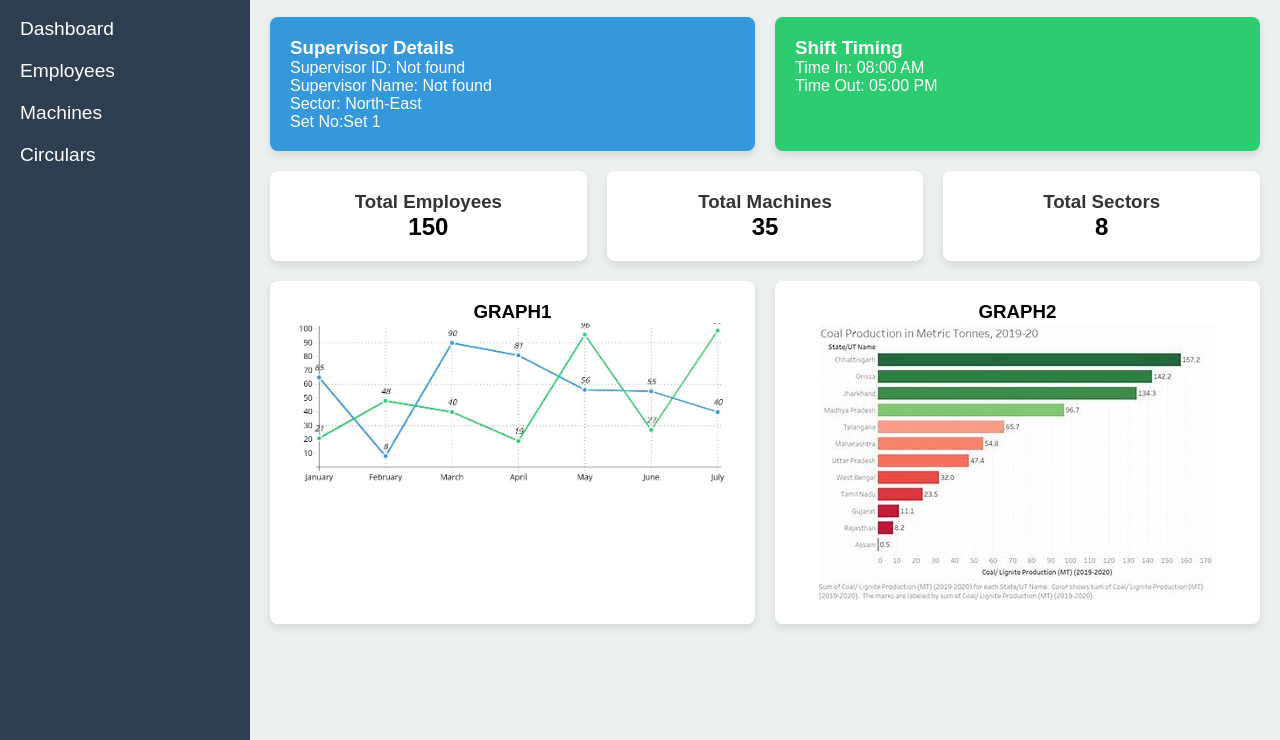
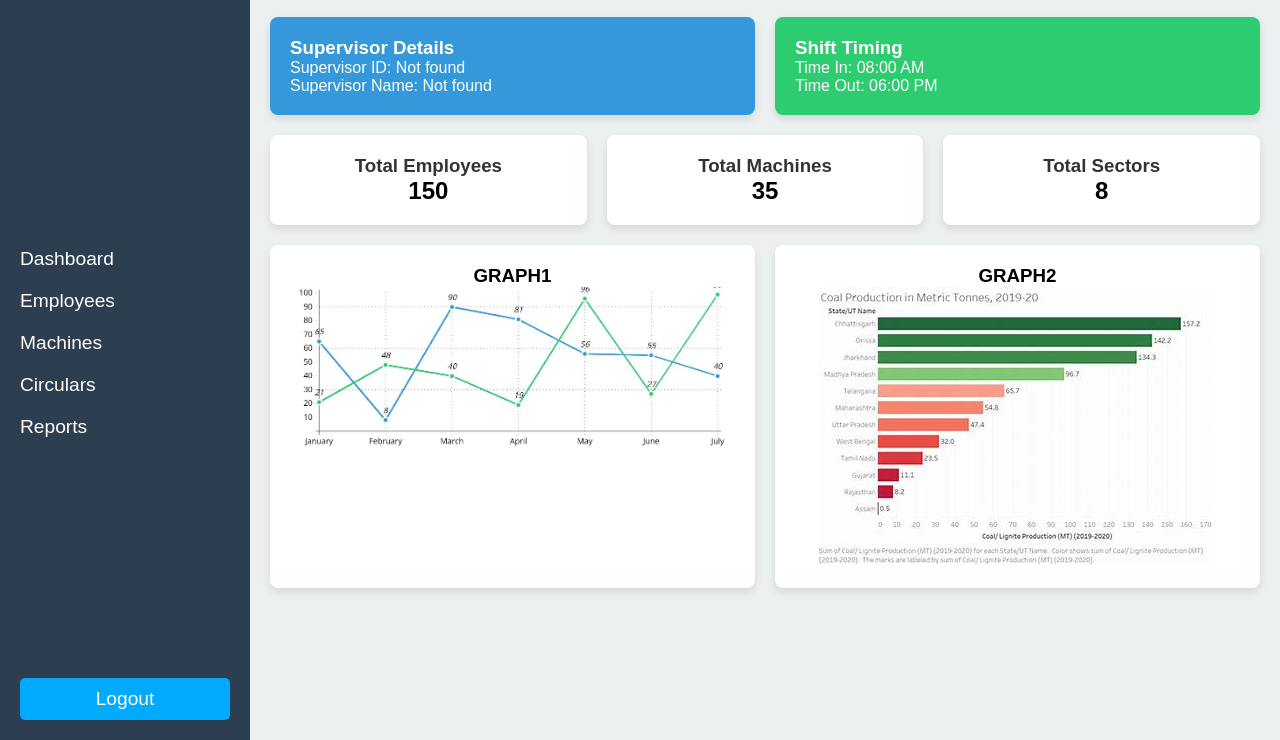
Before and after one commit to sanalsajann/hackathon, a website: page public/dashboard.html in a window 1280 px wide. Shown: the part 60-800 px from the top of the page. Drawn offline with Linux system fonts and the light colour scheme.

Commit message:
change#7

```diff
--- a/package.json
+++ b/package.json
@@ -1,6 +1,6 @@
 {
   "dependencies": {
-    "bcrypt": "^5.1.1",
+    "bcrypt": "^5.1.0",
     "express": "^4.19.2",
     "mongoose": "^8.6.1"
   }
--- a/public/dashboard.css
+++ b/public/dashboard.css
@@ -15,6 +15,9 @@
     width: 250px;
     padding: 20px;
     color: white;
+    display: flex;
+    flex-direction: column;
+    justify-content: space-between; /* This makes sure the logout button sticks at the bottom */
 }
 
 .logo {
@@ -26,6 +29,7 @@
 
 .nav-links {
     list-style: none;
+    margin-top: 10px; /* Adjust the top margin to move the navigation links down */
 }
 
 .nav-links li {
@@ -36,6 +40,23 @@
     color: white;
     text-decoration: none;
     font-size: 1.2em;
+}
+
+/* Logout Button Styles */
+.logout-btn {
+    background-color: #00aaff;
+    color: white;
+    text-align: center;
+    padding: 10px;
+    margin-top: 20px;
+    text-decoration: none;
+    font-size: 1.2em;
+    border-radius: 5px;
+    transition: background-color 0.3s ease;
+}
+
+.logout-btn:hover {
+    background-color: #00aaff;
 }
 
 .main-content {
@@ -82,6 +103,7 @@ h1 {
     background-color: #2ecc71;
     color: white;
 }
+
 /* Summary Section */
 .summary-cards {
     display: flex;
--- a/public/dashboard.html
+++ b/public/dashboard.html
@@ -15,7 +15,9 @@
                 <li><a href="employees_dashboard.html">Employees</a></li>
                 <li><a href="machine_dashboard.html">Machines</a></li>
                 <li><a href="circulars_dashboard.html">Circulars</a></li>
+                <li><a href="safety_report.html">Reports</a></li>
             </ul>
+            <a href="index.html" class="logout-btn">Logout</a>
         </aside>
 
         <main class="main-content">
@@ -28,13 +30,12 @@
                     <h3>Supervisor Details</h3>
                     <p id="supervisor-id">Supervisor ID: Loading...</p>
                     <p id="supervisor-name">Supervisor Name: Loading...</p>
-                    <p>Sector: North-East</p>
-                    <p>Set No:Set 1</p>
+
                 </div>
                 <div class="card green">
                     <h3>Shift Timing</h3>
                     <p>Time In: 08:00 AM</p>
-                    <p>Time Out: 05:00 PM</p>
+                    <p>Time Out: 06:00 PM</p>
                 </div>
             </section>
 
```
Also changed, not shown: 1 other file.
